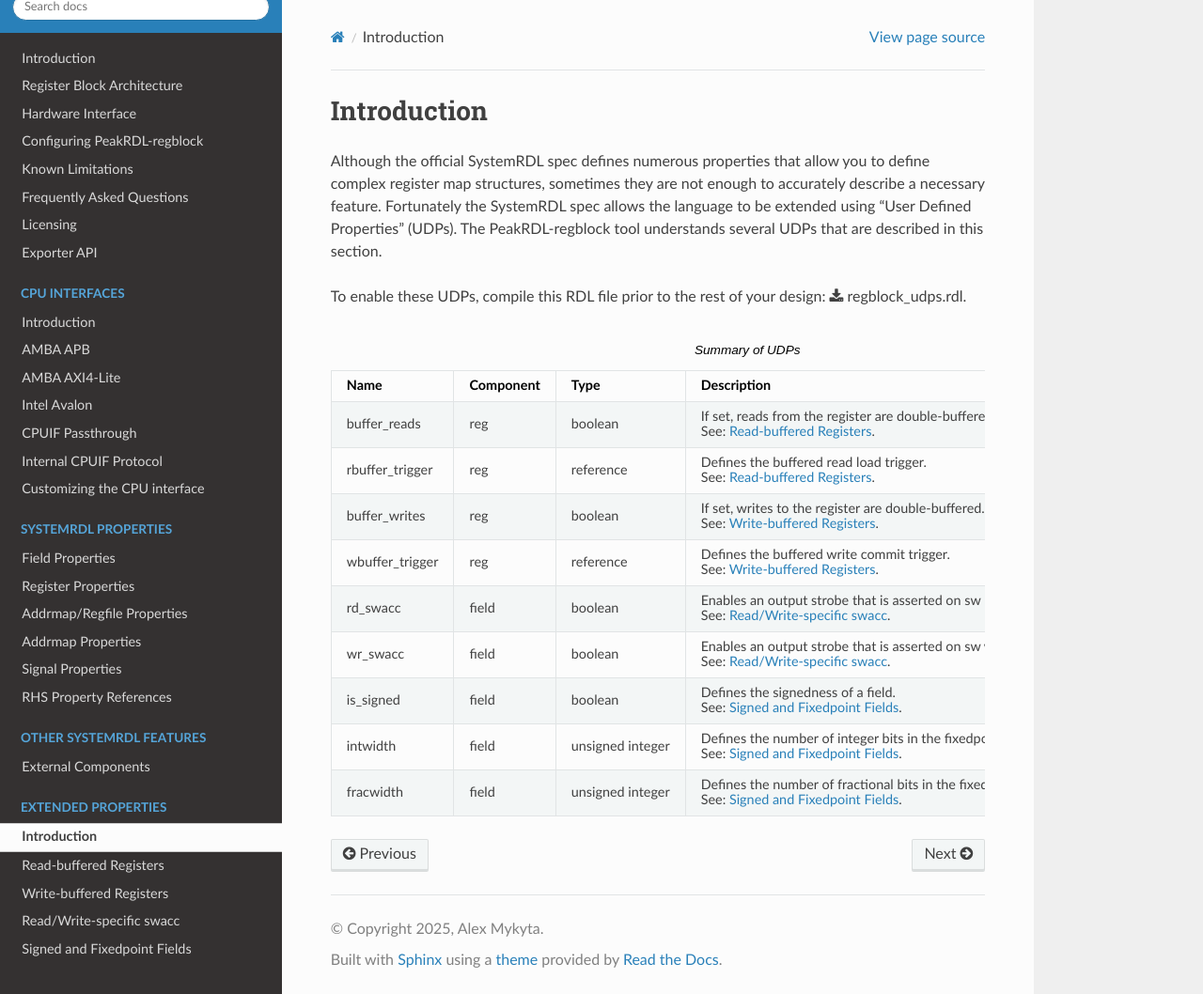
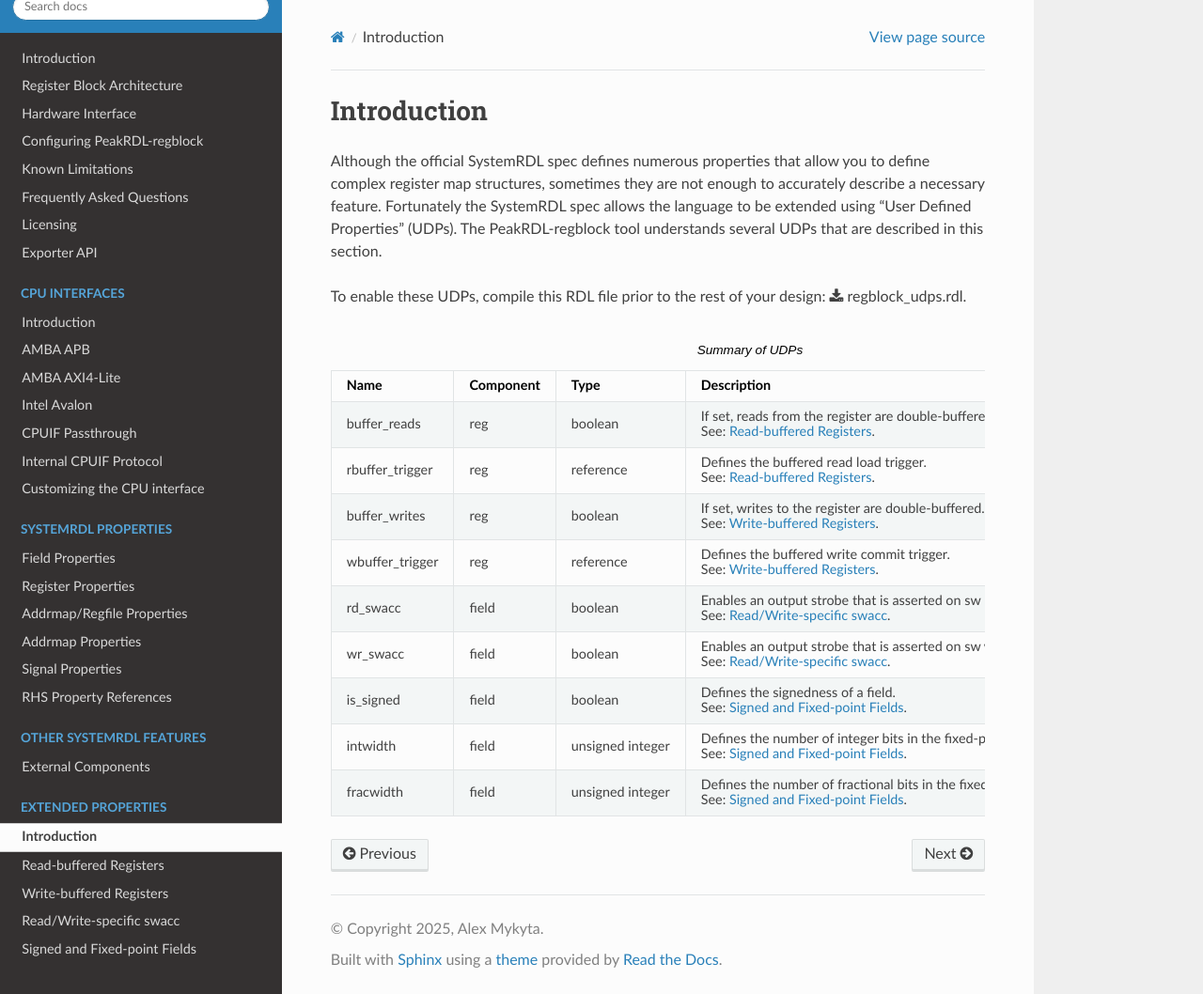
Before and after one commit to SystemRDL/PeakRDL-regblock, a Sphinx documentation site: the page built from docs/udps/intro.rst, in a window 1280 px wide and 1058 px high. Shown: the whole window at 94% size. Built offline with Sphinx 7.4.7 and the Read the Docs theme 3.1.0, drawn with Linux system fonts in a browser that asks for light colours.

Commit message:
changed spelling of fixedpoint to fixed-point

```diff
--- a/docs/udps/intro.rst
+++ b/docs/udps/intro.rst
@@ -71,7 +71,7 @@
     *   - intwidth
         - field
         - unsigned integer
-        - Defines the number of integer bits in the fixedpoint representation
+        - Defines the number of integer bits in the fixed-point representation
           of a field.
 
           See: :ref:`fixedpoint`.
@@ -79,7 +79,7 @@
     *   - fracwidth
         - field
         - unsigned integer
-        - Defines the number of fractional bits in the fixedpoint representation
+        - Defines the number of fractional bits in the fixed-point representation
           of a field.
 
           See: :ref:`fixedpoint`.
```
Also changed, not shown: docs/udps/fixedpoint.rst (+7 -7 lines), 3 other files.
